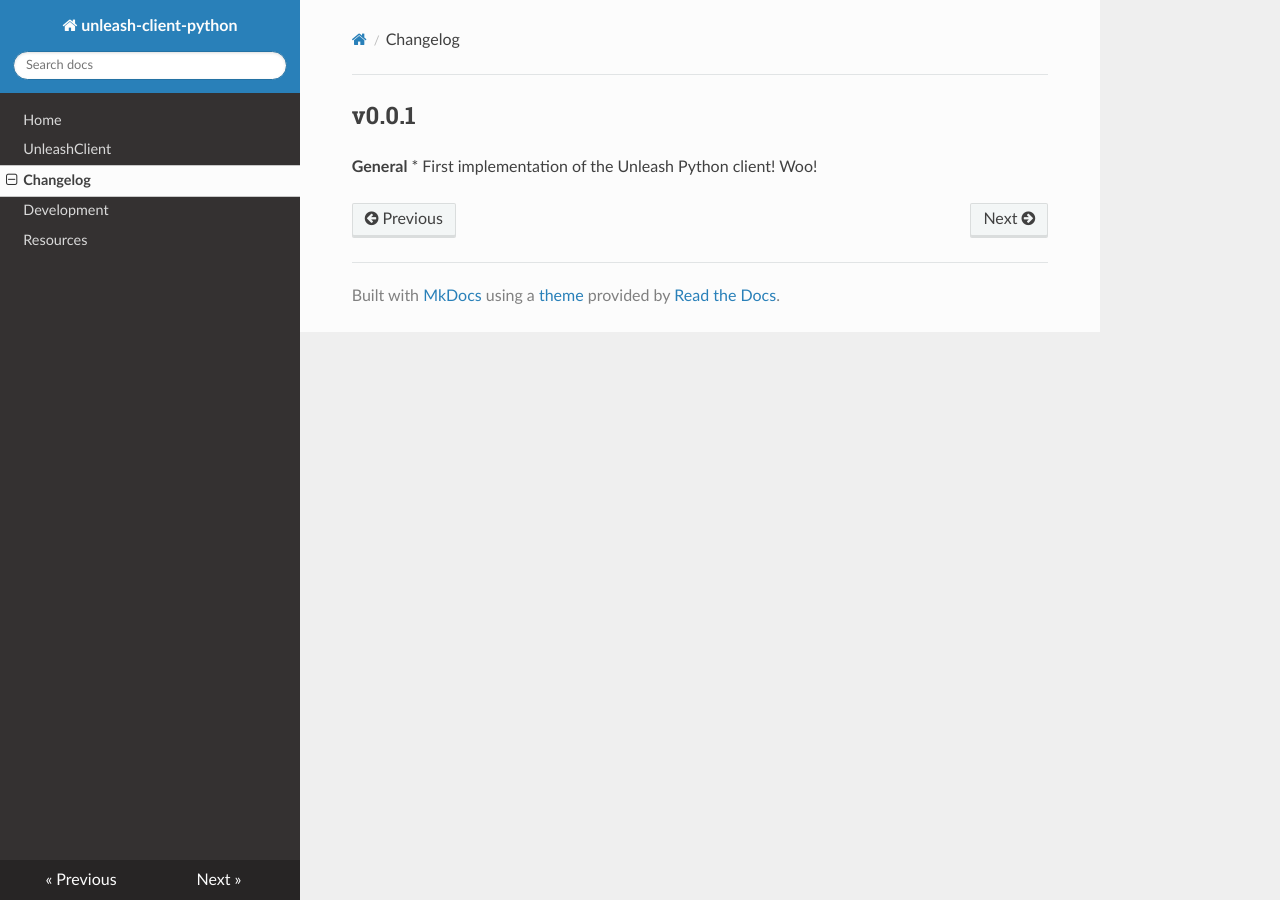
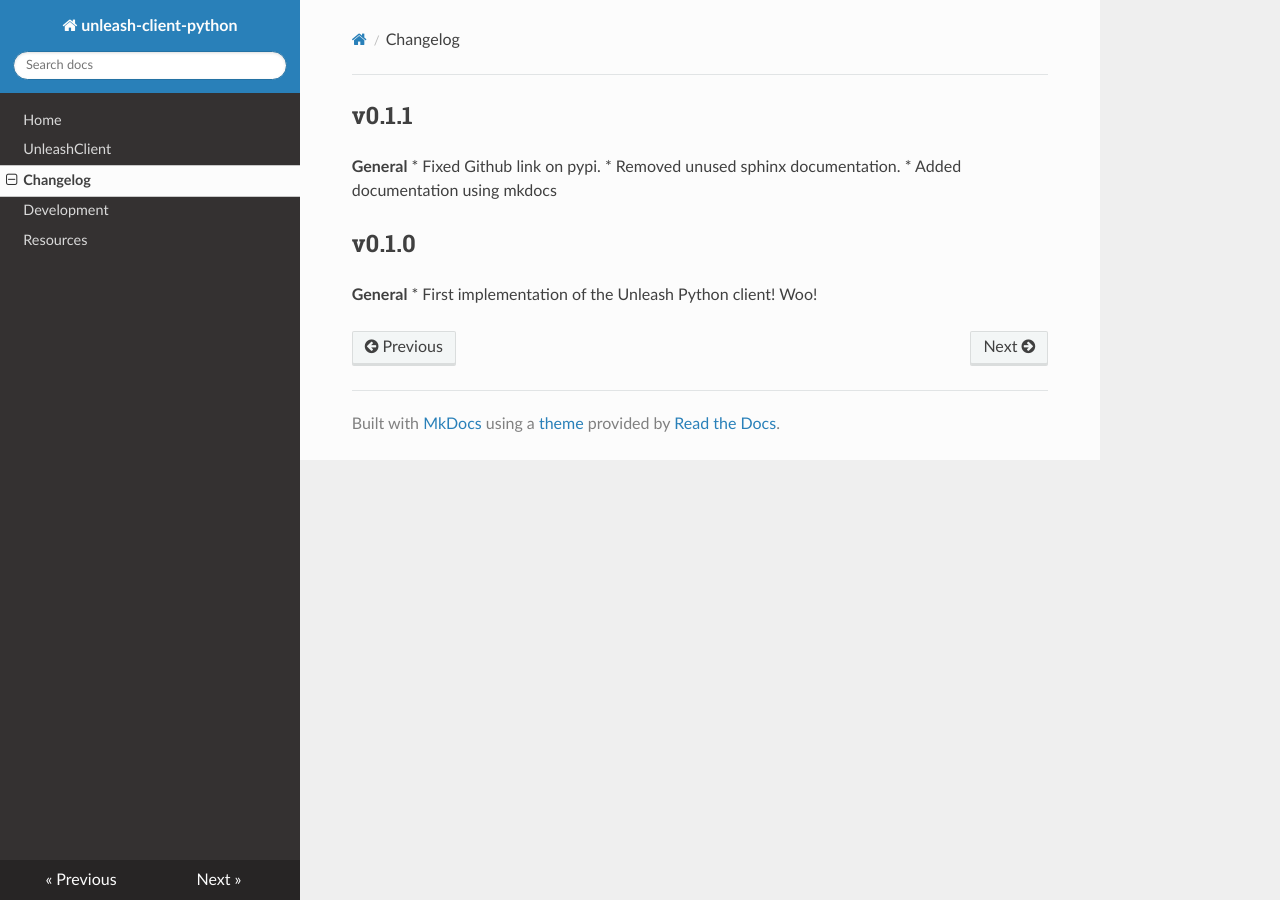
Before and after one commit to Unleash/unleash-client-python, an MkDocs documentation site: the page built from docs/changelog.md, in a window 1280 px wide. Built offline with MkDocs 1.6.1, drawn with Linux system fonts in a browser that asks for light colours; nearby versions of some CDN libraries.

Commit message:
Changelog.

```diff
--- a/docs/changelog.md
+++ b/docs/changelog.md
@@ -1,5 +1,11 @@
+## v0.1.1
 
-## v0.0.1
+**General**
+* Fixed Github link on pypi.
+* Removed unused sphinx documentation.
+* Added documentation using mkdocs
+
+## v0.1.0
 
 **General**
 * First implementation of the Unleash Python client!  Woo!
```
